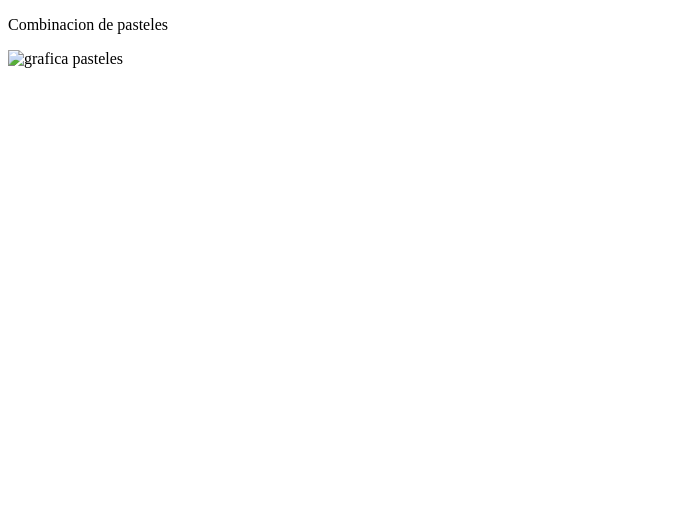
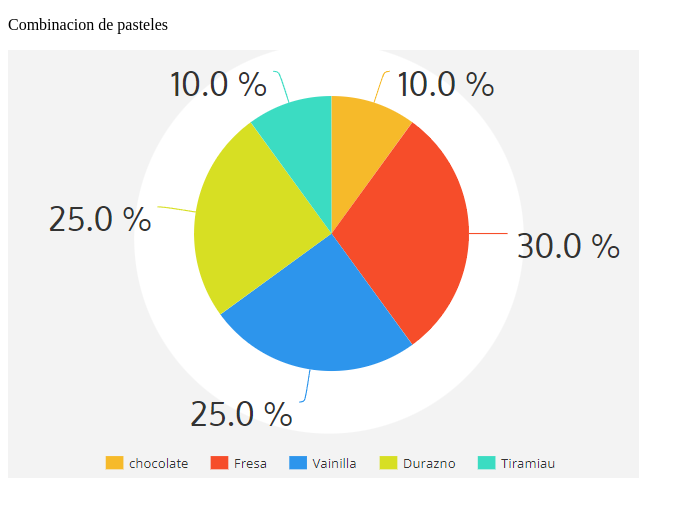
Before and after one commit to LuisenGarman/FrontEnd, a plain HTML site: page Despegue/clientePastel.html in a window 1280 px wide. Shown: the whole page, without its empty margins (0-675 px from the left). Drawn offline with Linux system fonts and the light colour scheme.

Commit message:
PagniasHTML

```diff
--- a/Despegue/clientePastel.html
+++ b/Despegue/clientePastel.html
@@ -9,7 +9,7 @@
 <body>
     <div>
         <p>Combinacion de pasteles</p>
-        <img src="assets/GrafPasteles.jpg" alt="grafica pasteles">
+        <img src="assets\GrafPasteles.png" alt="grafica pasteles">
     </div>
 </body>
 </html>
```
Also changed, not shown: Despegue/CapturaBaguette.png (added), Despegue/CapturaGraf.png (added), Despegue/assets/GrafPasteles.png (added), 2 other files.
